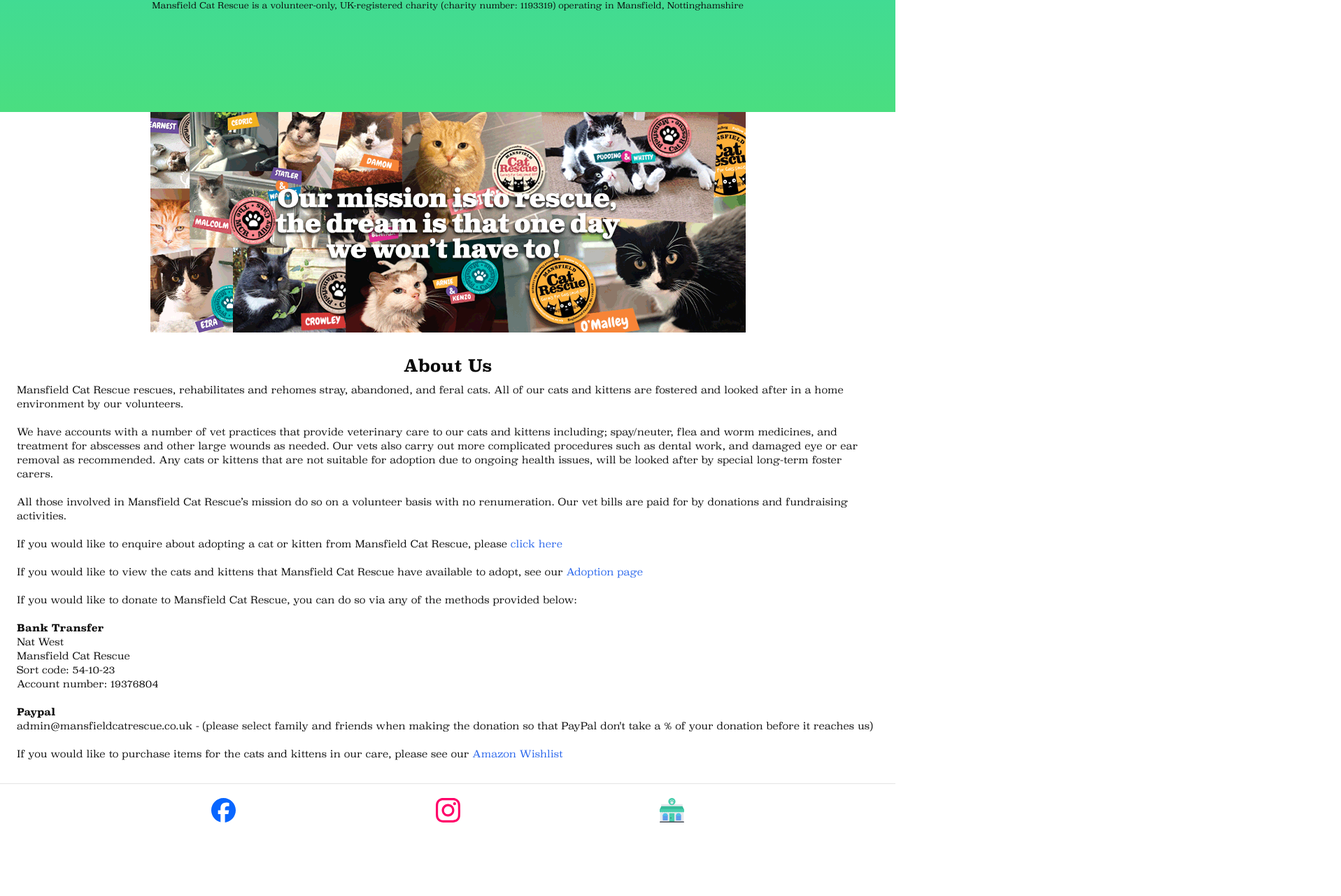
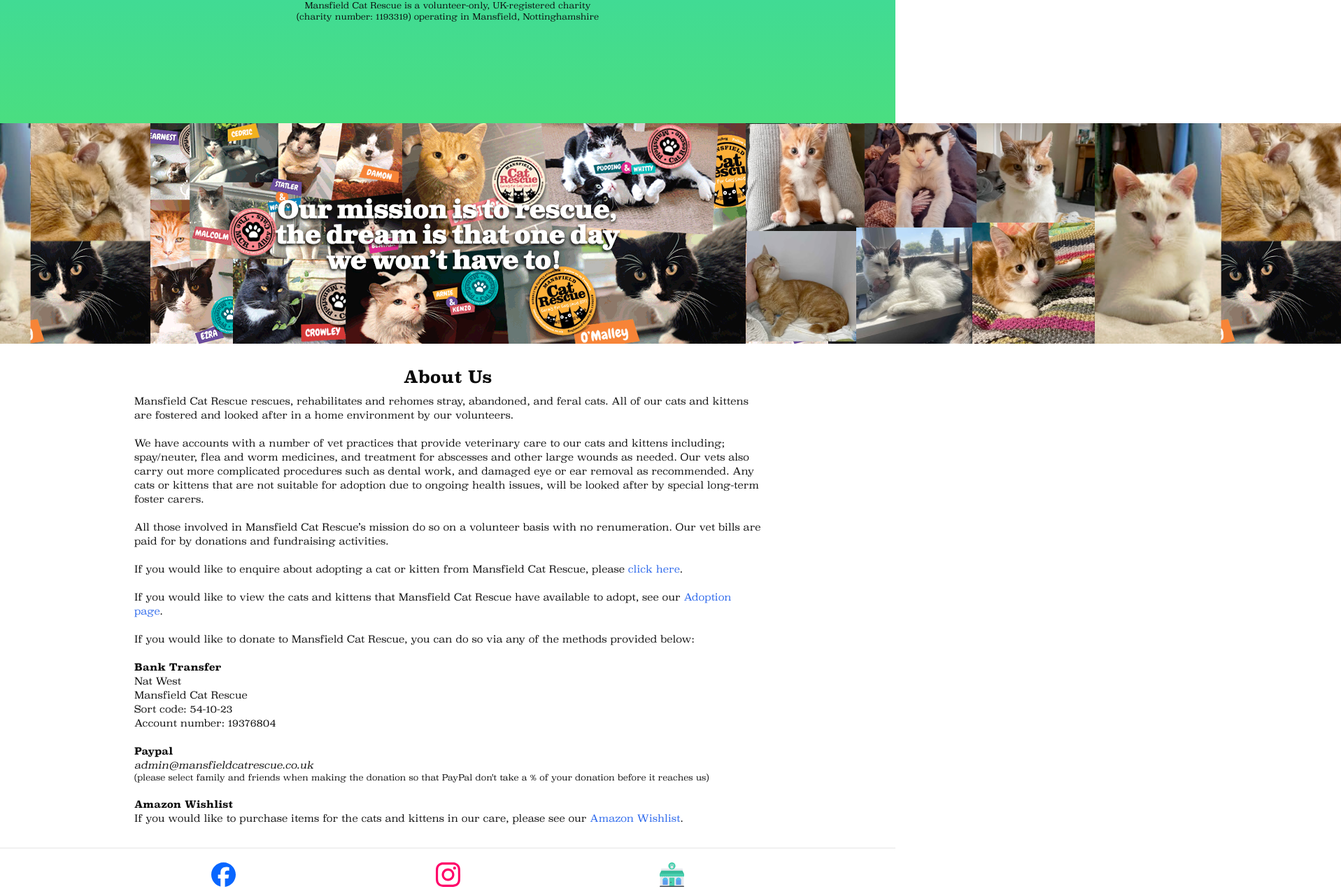
Before and after one commit to Skoomar/mansfield-cat-rescue, a Next.js app: page / in a window 1280 px wide. Shown: the part 439-1719 px from the top of the page at 70% size, 1917 px wide, since content can reach past the window. Before the commit the page ends 1634 px from the top, so only its background shows below. Built offline with nearby package versions, Linux system fonts and the light colour scheme.

Commit message:
Responsive layout tweaks

```diff
--- a/src/app/contact-us/page.tsx
+++ b/src/app/contact-us/page.tsx
@@ -10,7 +10,7 @@
         <PageHeader>
             <h1>Contact Us</h1>
         </PageHeader>
-        <section className="px-6 py-8">
+        <section className="px-6 py-8 md:px-[10%] lg:px-[15%]">
             <div className="mb-5">
                 <p>
                     Please remember the rescue is 100% volunteer-led and our admin team all run the rescue around
--- a/src/app/fostering/page.tsx
+++ b/src/app/fostering/page.tsx
@@ -7,7 +7,7 @@
         <PageHeader>
             <h1>Fostering</h1>
         </PageHeader>
-        <section className="px-6 py-8">
+        <section className="px-6 py-8 md:px-[10%] lg:px-[15%]">
             <div>
                 <p>
                     Here at MCR, we are always looking for new foster carers for our cats. We have cats and kittens of
--- a/src/app/layout.tsx
+++ b/src/app/layout.tsx
@@ -76,11 +76,10 @@
 }>) {
     return (
         <html lang="en">
+            {/* TODO: on tablet there seems to be big empty space after the footer? */}
             <body className={`${superclarendon.variable} flex min-h-screen flex-col font-serif antialiased`}>
                 <NavMenu />
-                <div className="flex-auto">
-                    {children}
-                </div>
+                <div className="flex-auto">{children}</div>
                 <Footer />
             </body>
         </html>
--- a/src/app/page.tsx
+++ b/src/app/page.tsx
@@ -5,22 +5,25 @@
 
 const Home = () => (
     <main>
-        <section className="flex flex-col items-center bg-gradient-to-b from-teal-400 to-green-400 px-6 py-36 text-center">
+        <section className="flex flex-col items-center bg-gradient-to-b from-teal-400 to-green-400 px-6 py-36 text-center md:px-[20%]">
             {/* TODO: fade-in animation on logo? */}
             {/* TODO: other loading animations? loading spinner */}
             <div className="mb-9">
                 {/*<Logo />*/}
                 <img src="/logo_black.png" alt="Mansfield Cat Rescue Logo" />
             </div>
-            <p className="text-xs">
+            <p className="max-w-[28rem] text-xs">
                 Mansfield Cat Rescue is a volunteer-only, UK-registered charity (charity number: 1193319) operating in
                 Mansfield, Nottinghamshire
             </p>
         </section>
         <div className="flex justify-center">
+            {/* TODO: this is a fucking horrible solution: please implement scrolly image as soon as possible before I scratch my eyes out*/}
+            <img src="/banner_extra.webp" />
             <img src="/banner.webp" alt="Our mission is to rescue, the dream is that one day we don't have to" />
+            <img src="/banner_extra.webp" />
         </div>
-        <section className="px-6 py-8">
+        <section className="px-6 py-8 md:px-[10%] lg:px-[15%]">
             <h2 className="text-center">About Us</h2>
             <div className="text-sm">
                 <p>
@@ -43,12 +46,12 @@
                 <br />
                 <p>
                     If you would like to enquire about adopting a cat or kitten from Mansfield Cat Rescue, please{' '}
-                    <StyledExternalLink href="https://bit.ly/3ucplsL">click here</StyledExternalLink>
+                    <StyledExternalLink href="https://bit.ly/3ucplsL">click here</StyledExternalLink>.
                 </p>
                 <br />
                 <p>
                     If you would like to view the cats and kittens that Mansfield Cat Rescue have available to adopt,
-                    see our <StyledLink href="/adoption">Adoption page</StyledLink>
+                    see our <StyledLink href="/adoption">Adoption page</StyledLink>.
                 </p>
                 <br />
                 <p>
@@ -56,8 +59,7 @@
                     below:
                 </p>
                 <br />
-                <ul className="list-none">
-                    <li>
+                <div>
                     <p className="font-semibold">Bank Transfer</p>
                     <p>
                         Nat West
@@ -68,23 +70,29 @@
                         <br />
                         Account number: 19376804
                     </p>
-                    </li>
+                </div>
                 <br />
-                    <li>
+                <div>
                     <p className="font-semibold">Paypal</p>
                     <p>
-                            admin@mansfieldcatrescue.co.uk - (please select family and friends when making the donation
-                            so that PayPal don't take a % of your donation before it reaches us)
+                        <em>admin@mansfieldcatrescue.co.uk</em>
                     </p>
-                    </li>
-                </ul>
+                    <p className="text-xs">
+                        (please select family and friends when making the donation so that PayPal don't take a % of your
+                        donation before it reaches us)
+                    </p>
+                </div>
                 <br />
+                <div>
+                    <p className="font-semibold">Amazon Wishlist</p>
                     <p>
                         If you would like to purchase items for the cats and kittens in our care, please see our{' '}
                         <StyledExternalLink href="https://www.amazon.co.uk/hz/wishlist/ls/1UDC50S3D85VY?ref_=wl_share">
                             Amazon Wishlist
                         </StyledExternalLink>
+                        .
                     </p>
+                </div>
             </div>
         </section>
     </main>
--- a/src/app/support-us/page.tsx
+++ b/src/app/support-us/page.tsx
@@ -7,7 +7,7 @@
         <PageHeader>
             <h1>Support Us</h1>
         </PageHeader>
-        <section className="px-6 py-8">
+        <section className="px-6 py-8 md:px-[10%] lg:px-[15%]">
             <p>
                 There are lots of ways that you can support us at MCR. As we are a volunteer-based charity, your time is
                 what is most valuable to us!
@@ -29,6 +29,7 @@
                         SumUp Shop
                     </StyledExternalLink>
                 </li>
+                {/* TODO: Amazon Wishlist?   */}
             </ul>
         </section>
         {/*<section className="px-6">*/}
--- a/src/components/NavMenu/NavMenu.tsx
+++ b/src/components/NavMenu/NavMenu.tsx
@@ -4,6 +4,7 @@
 import MiniLogo from '@/components/NavMenu/MiniLogo';
 import MobileSidebar from '@/components/NavMenu/MobileSidebar';
 
+// TODO: Shop link?
 const links = [
     {
         href: '/',
```
Also changed, not shown: public/banner_extra.webp (added). Lines whose indentation alone changed are shown as unchanged.
